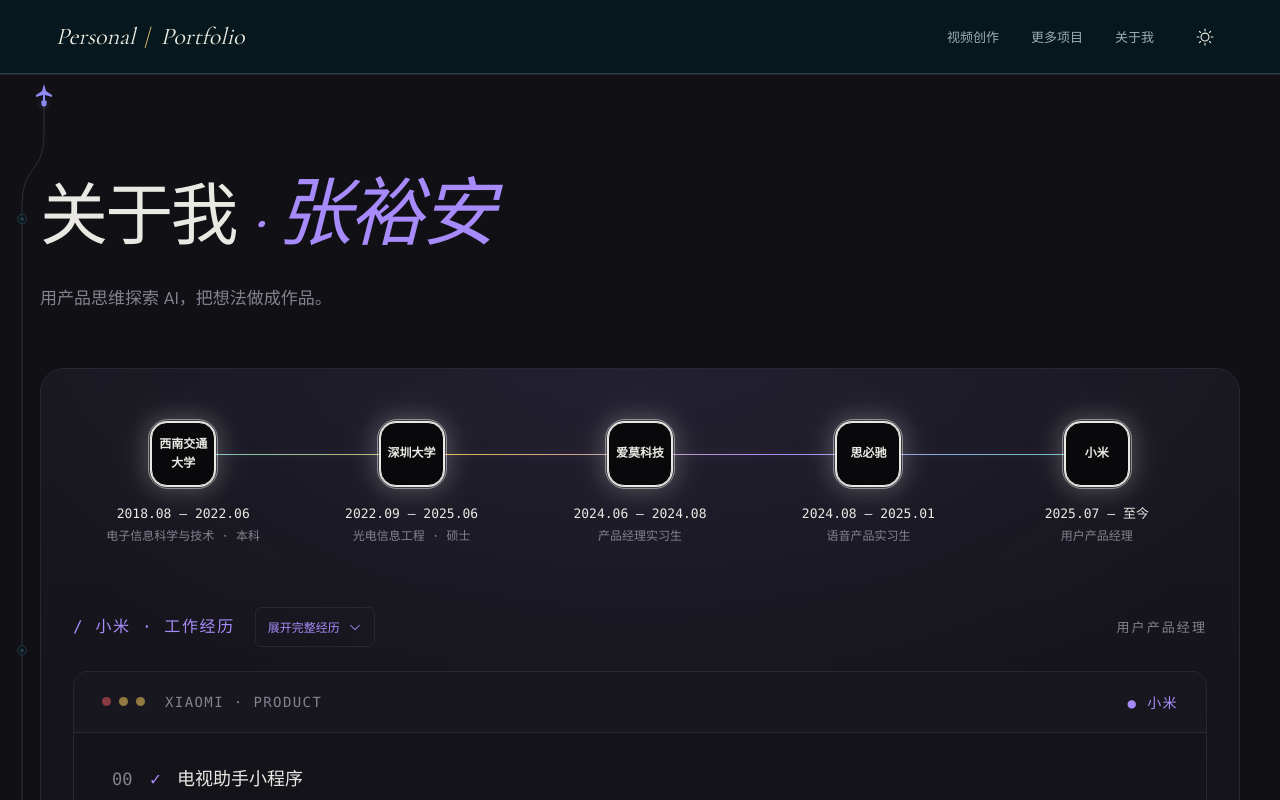
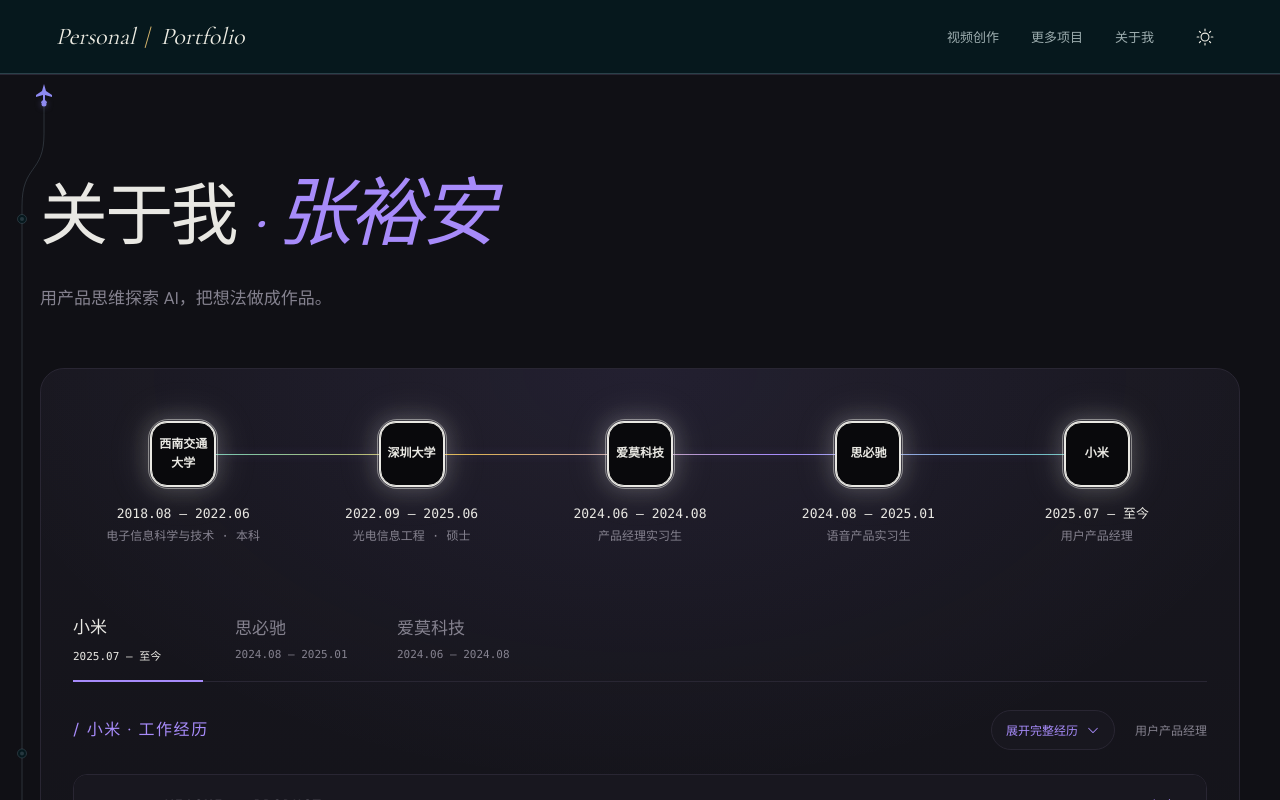
Before and after one commit to nauyz/nauyz.github.io, a React (Vite) app: page / in a window 1280 px wide. Shown: the top 800 px of the page. Built offline with nearby package versions, Linux system fonts and the light colour scheme.

Commit message:
feat: refine experience details and include both internships

```diff
--- a/src/AboutExperience.jsx
+++ b/src/AboutExperience.jsx
@@ -1,35 +1,45 @@
+import { useState } from 'react';
 import { EnvelopeSimple, Phone, ArrowUpRight } from '@phosphor-icons/react';
 import RequestFlow from './RequestFlow';
 import AgentTrace from './AgentTrace';
-import { profile, experience, xiaomiWork, xiaomiDetails } from './experience-data';
+import { profile, experience, workHistory } from './experience-data';
 import './about-experience.css';
 
 const journey = {
   description: profile.introduction,
   nodes: experience.map(item => ({ code: item.name, name: item.dates, detail: item.description })),
-  // Presentation timing only: no performance metrics or simulated work logs.
   logs: experience.map((_, index) => ({ node: index, at: 180 + index * 650, ms: 0 })),
 };
-const workTrace = {
-  label: '小米 · 工作经历', context: '用户产品经理',
-  title: 'XIAOMI · PRODUCT', summary: '电视与视频事业部 · 核心产品组',
-  steps: xiaomiWork.map(item => ({ tool: item.title, detail: item.lines.join('') })),
-};
-
+const traces = workHistory.map(job => ({
+  label: `${job.company} · 工作经历`, context: job.role, company: job.company, dates: job.dates,
+  title: job.title, summary: job.department,
+  steps: job.work.map(item => ({ tool: item.title, detail: item.lines.join('') })),
+}));
+function Highlight({ text }) {
+  return text.split(/(\d[\d,.]*(?:\+|%| 万余条| 条| 倍)?)/g).map((part, index) => /^\d/.test(part) ? <strong key={index}>{part}</strong> : part);
+}
+function WorkDetails({ job }) {
+  return <article className="work-detail-article">
+    <header className="work-detail-intro"><span>{job.role}</span><p>{job.details.introduction}</p></header>
+    {job.details.sections.map(section => <section className="work-detail-section" key={section.title}>
+      <h3>{section.title.replace(/^[一二]、/, '')}</h3>
+      {section.introduction && <p className="work-detail-context">{section.introduction}</p>}
+      {section.groups.map(group => <div className="work-detail-group" key={group.title}>
+        {group.title && <h4>{group.title.replace(/^\d\. /, '').split(' — ')[0]}<span>{group.title.split(' — ')[1]}</span></h4>}
+        <dl>{group.items.map(([label, body]) => <div key={label}><dt>{label}</dt><dd><Highlight text={body}/></dd></div>)}</dl>
+      </div>)}
+    </section>)}
+  </article>;
+}
 export default function AboutExperience() {
+  const [selected, setSelected] = useState(0);
+  const job = workHistory[selected];
   return <div className="about-experience">
     <RequestFlow data={journey} experience>
-      <AgentTrace data={workTrace} experience details={<>
-        <p>{xiaomiDetails.introduction}</p>
-        {xiaomiDetails.sections.map(section => <section key={section.title}>
-          <h3>{section.title}</h3>
-          {section.introduction && <p>{section.introduction}</p>}
-          {section.groups.map(group => <div key={group.title}>
-            {group.title && <h4>{group.title}</h4>}
-            <dl>{group.items.map(([label, body]) => <div key={label}><dt>{label}</dt><dd>{body}</dd></div>)}</dl>
-          </div>)}
-        </section>)}
-      </>}/>
+      <div className="work-company-selector" role="group" aria-label="选择公司经历">
+        {workHistory.map((item, index) => <button type="button" key={item.id} aria-pressed={selected === index} onClick={() => setSelected(index)}><span>{item.company}</span><small>{item.dates}</small></button>)}
+      </div>
+      <AgentTrace key={job.id} data={traces[selected]} experience details={<WorkDetails job={job}/>}/>
       <address className="about-contact" id="contact">
         <a href={`tel:${profile.phone.replaceAll('-', '')}`}><Phone size={18} aria-hidden="true"/>{profile.phone}</a>
         <a href={`mailto:${profile.email}`}><EnvelopeSimple size={18} aria-hidden="true"/>{profile.email}</a>
--- a/src/AgentTrace.jsx
+++ b/src/AgentTrace.jsx
@@ -37,17 +37,17 @@
     });
     return () => timers.forEach(clearTimeout);
   }, [inView, reduce, run, data, experience]);
-  return <section id="agent-trace" className="trace-section" ref={ref} aria-label={experience ? '小米工作经历' : 'Agent 运行流程演示'}>
+  return <section id="agent-trace" className="trace-section" ref={ref} aria-label={experience ? data.label : 'Agent 运行流程演示'}>
     <div className="trace-eyebrow"><h2>/ {data.label}</h2>{details && <button className="trace-expand" aria-expanded={expanded} aria-controls={detailsId} onClick={() => setExpanded(value => !value)}>{expanded ? '收起完整经历' : '展开完整经历'}<CaretDown size={14} aria-hidden="true" style={{ transform: expanded ? 'rotate(180deg)' : undefined }}/></button>}<span>{data.context}</span></div>
     <div className="trace-window">
-      <div className="trace-chrome"><span className="trace-dots" aria-hidden="true"><i/><i/><i/></span><span>{data.title}</span><span className="trace-live">● {experience ? '小米' : complete ? 'DONE' : 'LIVE'}</span></div>
-      <ol className="trace-lines" aria-label={experience ? '工作内容' : '示例执行步骤'}>{data.steps.map((step, index) => <li key={step.tool} data-status={statuses[index]}>
+      <div className="trace-chrome"><span className="trace-dots" aria-hidden="true"><i/><i/><i/></span><span>{data.title}</span><span className="trace-live">● {experience ? data.company : complete ? 'DONE' : 'LIVE'}</span></div>
+      <ol className="trace-lines" hidden={Boolean(details && expanded)} aria-label={experience ? '工作内容' : '示例执行步骤'}>{data.steps.map((step, index) => <li key={step.tool} data-status={statuses[index]}>
         <span className="trace-number" aria-hidden="true">{String(index).padStart(2, '0')}</span>
         <span className="trace-marker" aria-hidden="true">{statuses[index] === 'ok' ? '✓' : statuses[index] === 'running' ? '▸' : '·'}</span>
         <span className="trace-code"><span className="trace-tool">{step.tool}</span>{experience ? <><br/><span className="trace-output">{step.detail}</span></> : <><span className="trace-punctuation">(</span><span className="trace-arg">{step.arg}</span><span className="trace-punctuation">)</span><wbr/><span className="trace-output"> → {step.detail}</span><span className="trace-ms"> {step.ms}ms</span></>}</span>
       </li>)}</ol>
       {details && <div id={detailsId} className="trace-details" hidden={!expanded}>{details}</div>}
-      <div className="trace-summary"><span>{experience ? '2025.07 — 至今' : `TOTAL · ${data.steps.reduce((sum,step) => sum + step.ms, 0)}MS`}</span><span><b aria-hidden="true">●</b> {data.summary}</span></div>
+      <div className="trace-summary"><span>{experience ? data.dates : `TOTAL · ${data.steps.reduce((sum,step) => sum + step.ms, 0)}MS`}</span><span><b aria-hidden="true">●</b> {data.summary}</span></div>
     </div>
     <div className="trace-actions"><span role="status">{experience ? complete ? '经历摘要已显示' : '逐项显示经历摘要' : complete ? '示例流程已完成' : inView ? '正在演示执行过程' : '示例流程'}</span><button disabled={!complete} onClick={() => { setStatuses(data.steps.map(() => 'pending')); setRun(value => value + 1); }}><ArrowClockwise size={14} aria-hidden="true"/>重新播放</button></div>
   </section>;
--- a/src/about-experience.css
+++ b/src/about-experience.css
@@ -3,12 +3,31 @@
 .about-experience .trace-eyebrow>span{margin-left:auto}
 .trace-expand{display:inline-flex;align-items:center;gap:8px;border:1px solid var(--line);border-radius:6px;padding:9px 12px;font:12px var(--sans);letter-spacing:0;color:var(--accent);min-height:40px}
 .trace-expand:hover{border-color:var(--accent)}
-.trace-details{padding:28px 38px;border-top:1px solid var(--line);font:15px/1.95 var(--sans);color:var(--text);overflow-wrap:anywhere}
+.trace-details{padding:36px 40px;font:15px/1.95 var(--sans);color:var(--text);overflow-wrap:anywhere}
 .trace-details[hidden]{display:none}
-.trace-details p{margin:0 0 20px;color:var(--muted)}
-.trace-details h3{font-size:20px;color:var(--accent);margin:32px 0 18px;font-weight:500}
-.trace-details h4{font-size:16px;margin:24px 0 16px;font-weight:500}
-.trace-details dl{margin:0}.trace-details dl>div{margin:0 0 20px}.trace-details dt{color:var(--accent);font-weight:500}.trace-details dd{margin:4px 0 0}
+.trace-details p{margin:0;color:var(--muted)}
+.trace-details h3{font-size:23px;color:var(--text);margin:0 0 24px;font-weight:500;letter-spacing:-.02em}
+.trace-details h4{font-size:18px;margin:0 0 24px;font-weight:500}
+.trace-details h4>span{display:block;font-size:13px;font-weight:400;color:var(--muted);margin-top:6px}
+.trace-details dl{margin:0}.trace-details dl>div{display:grid;grid-template-columns:150px minmax(0,1fr);gap:28px;margin:0;padding:20px 0;border-top:1px solid var(--line)}.trace-details dt{color:var(--muted);font-weight:400;font-size:13px;padding-top:2px}.trace-details dd{margin:0;max-width:64ch;color:var(--text)}
+.trace-details strong{font-weight:500;color:var(--accent);font-variant-numeric:tabular-nums}
+.work-detail-article{max-width:940px;margin:auto}
+.work-detail-intro{padding-bottom:28px;border-bottom:1px solid var(--line)}
+.work-detail-intro>span{font-size:13px;color:var(--accent);display:block;margin-bottom:12px}
+.work-detail-section{margin-top:36px}.work-detail-group{margin-top:28px}.work-detail-context{max-width:64ch}
+.about-experience .trace-lines[hidden]{display:none}
+.work-company-selector{display:flex;gap:32px;margin:40px 0 0;border-bottom:1px solid var(--rf-border)}
+.work-company-selector button{position:relative;text-align:left;padding:14px 0 18px;color:var(--rf-muted);min-width:130px}
+.work-company-selector button>span{display:block;font:500 17px var(--sans)}
+.work-company-selector small{display:block;font:11px var(--mono);margin-top:9px;font-variant-numeric:tabular-nums}
+.work-company-selector button[aria-pressed=true]{color:var(--rf-text)}
+.work-company-selector button[aria-pressed=true]:after{content:'';position:absolute;bottom:-1px;left:0;right:0;height:2px;background:var(--rf-purple)}
+.work-company-selector button:hover{color:var(--rf-text)}
+.about-experience .work-company-selector+.trace-section{margin-top:28px}
+.about-experience .trace-eyebrow h2{font-family:var(--sans);letter-spacing:0}
+.about-experience .trace-expand{margin-left:auto;border-radius:999px;padding:8px 14px;background:var(--surface)}
+.about-experience .trace-eyebrow>span{margin-left:0;font:12px var(--sans);letter-spacing:0}
+@media(max-width:768px){.work-company-selector{gap:16px}.work-company-selector button{min-width:0;flex:1}.work-company-selector button>span{font-size:15px}.work-company-selector small{font-size:9px;line-height:1.6}.trace-details dl>div{display:block;padding:18px 0}.trace-details dt{font-size:12px;margin-bottom:8px}.work-detail-section{margin-top:28px}.work-detail-intro{padding-bottom:24px}.about-experience .trace-eyebrow>span{width:100%;order:3}.trace-details h4{font-size:17px}}
 @media(max-width:768px){.trace-details{padding:22px 18px;font-size:14px}.trace-details h3{font-size:18px}.trace-expand{font-size:11px;padding:8px}.about-experience .trace-eyebrow{gap:10px}}
 .about-experience .request-chip{font-size:12px;letter-spacing:0;padding:0 2px;line-height:1.6;text-align:center}
 .about-experience .request-node-name{font-size:13px}
--- a/src/experience-data.js
+++ b/src/experience-data.js
@@ -43,3 +43,24 @@
     ] },
   ],
 };
+
+export const workHistory = [
+  { id: 'xiaomi', company: '小米', dates: '2025.07 — 至今', role: '用户产品经理', title: 'XIAOMI · PRODUCT', department: '电视与视频事业部 · 核心产品组', work: xiaomiWork, details: xiaomiDetails },
+  { id: 'aispeech', company: '思必驰', dates: '2024.08 — 2025.01', role: '语音产品实习生', title: 'AISPEECH · VOICE', department: '智能车载事业部',
+    work: [
+      { title: '车载知识库', lines: ['设计汽车说明书拆解规范，构建 2,000 条基础问答知识库，必过集召回率达到 95%。'] },
+      { title: '语音体验优化', lines: ['分析 3 万余条 badcase，追踪 ASR、NLU、DM 链路，回复抽样正确率提升至 85%。'] },
+    ], details: { introduction: '思必驰科技股份有限公司 · 智能车载事业部 · 语音产品实习生', sections: [
+      { title: '车载语音产品', groups: [{ title: '', items: [
+        ['大模型知识库构建', '奔腾项目中，针对车载语音“用车助手”功能点，设计汽车说明书标准拆解规范，依托公司自研平台，构建 2,000 条基础问答大模型知识库，必过集召回率达到 95%。'],
+        ['语音 badcase 处理', '五菱项目中，针对项目回流数据 3 万余条 badcase，全链路追踪 ASR、NLU、DM 流程，定位 bug。基于 DUI 开发平台，配置对话逻辑，成功解决误召回、落域、拒识问题，语音助手回复抽样正确率提升至 85%。'],
+      ] }] },
+    ] } },
+  { id: 'aimo', company: '爱莫科技', dates: '2024.06 — 2024.08', role: '产品经理实习生', title: 'AIMO · PRODUCT', department: '产品部',
+    work: [{ title: '行业智能客服', lines: ['面向烟草零售场景，设计智能客服产品，整合行业知识与客户服务经验，构建大模型知识库。'] }],
+    details: { introduction: '爱莫科技有限公司 · 产品部 · 产品经理实习生。为提升烟草零售企业运营效率、降低成本，通过引入智能客服，大幅度提升烟草零售企业线上和线下工作效率。', sections: [
+      { title: '行业智能客服', groups: [{ title: '', items: [
+        ['智能客服设计', '针对烟草零售场景，基于 Bert、Qwen2 大模型与 LangChain 架构，整合行业知识和客户服务经验，设计智能客服产品，并构建大模型知识库，支持客户与机器人进行智能对话。'],
+      ] }] },
+    ] } },
+];
```
Also changed, not shown: verify-about.mjs (+10 -1 lines).
